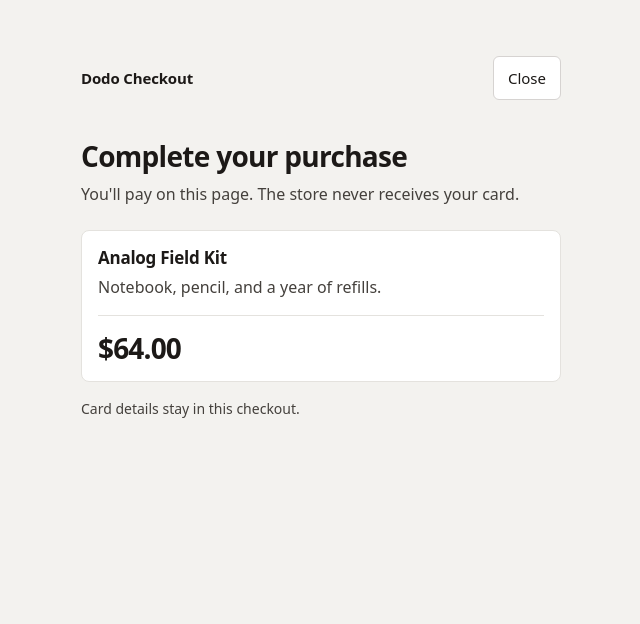
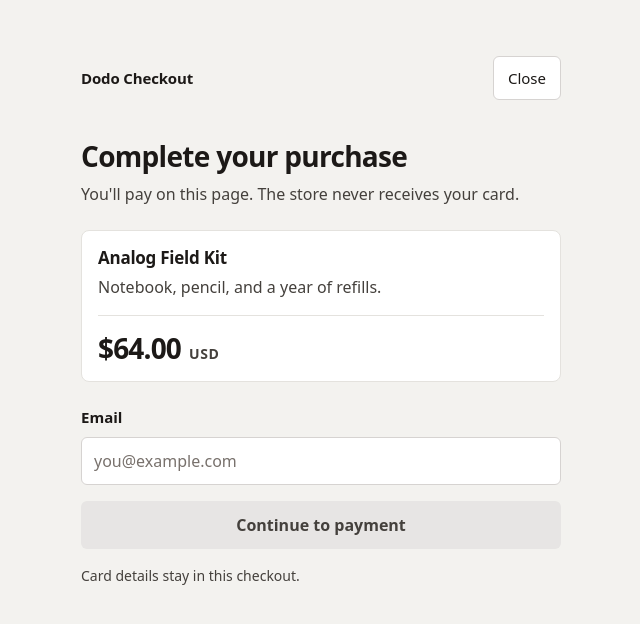
Before and after one commit to paruljamwal/dodo-embeddable-checkout, a React (Vite) app: page / in a window 1280 px wide. Shown: the top 624 px of the page, without its empty margins (319-959 px from the left). Built offline with nearby package versions, Linux system fonts and the light colour scheme.

Commit message:
feat: add product and email step

```diff
--- a/src/checkout/checkout.css
+++ b/src/checkout/checkout.css
@@ -112,6 +112,9 @@ body {
 }
 
 .product-summary-price {
+  display: flex;
+  align-items: baseline;
+  gap: 8px;
   margin: 0;
   color: #1c1917;
   font-size: 1.75rem;
@@ -119,6 +122,118 @@ body {
   letter-spacing: -0.03em;
   line-height: 1.2;
   font-variant-numeric: tabular-nums;
+}
+
+.product-summary-currency {
+  color: #44403c;
+  font-size: 0.875rem;
+  font-weight: 600;
+  letter-spacing: 0.04em;
+}
+
+.checkout-field {
+  margin-top: 24px;
+}
+
+.checkout-label {
+  display: block;
+  margin-bottom: 8px;
+  font-size: 0.9375rem;
+  font-weight: 600;
+}
+
+.checkout-input {
+  width: 100%;
+  min-height: 48px;
+  padding: 0 12px;
+  border: 1px solid #d6d3d1;
+  border-radius: 6px;
+  background: #fff;
+  color: inherit;
+  font: inherit;
+}
+
+.checkout-input::placeholder {
+  color: #78716c;
+}
+
+.checkout-input:focus-visible {
+  outline: 2px solid #1c1917;
+  outline-offset: 2px;
+}
+
+.checkout-input[aria-invalid='true'] {
+  border-color: #9f1239;
+}
+
+.checkout-error {
+  margin: 8px 0 0;
+  color: #9f1239;
+  font-size: 0.875rem;
+  font-weight: 600;
+}
+
+.checkout-primary {
+  width: 100%;
+  min-height: 48px;
+  margin-top: 16px;
+  border: 0;
+  border-radius: 6px;
+  background: #1c1917;
+  color: #fff;
+  font: inherit;
+  font-weight: 600;
+  cursor: pointer;
+}
+
+.checkout-primary:hover:not(:disabled) {
+  background: #292524;
+}
+
+.checkout-primary:active:not(:disabled) {
+  background: #0c0a09;
+}
+
+.checkout-primary:focus-visible {
+  outline: 2px solid #1c1917;
+  outline-offset: 2px;
+}
+
+.checkout-primary:disabled {
+  background: #e7e5e4;
+  color: #44403c;
+  cursor: not-allowed;
+}
+
+.checkout-back {
+  margin-top: 24px;
+  min-height: 44px;
+  padding: 0 14px;
+  border: 1px solid #d6d3d1;
+  border-radius: 6px;
+  background: #fff;
+  color: #1c1917;
+  font: inherit;
+  font-size: 0.9375rem;
+  cursor: pointer;
+}
+
+.checkout-back:hover {
+  background: #f7f6f4;
+}
+
+.checkout-back:active {
+  background: #efece8;
+}
+
+.checkout-back:focus-visible {
+  outline: 2px solid #1c1917;
+  outline-offset: 2px;
+}
+
+.checkout-step-heading:focus {
+  outline: 2px solid #1c1917;
+  outline-offset: 4px;
 }
 
 .checkout-trust {
--- /dev/null
+++ b/src/checkout/components/EmailForm.tsx
@@ -0,0 +1,67 @@
+import type { FormEvent, RefObject } from 'react'
+import { getEmailError } from '../email.ts'
+
+const emailFieldId = 'checkout-email'
+const emailErrorId = 'checkout-email-error'
+
+type EmailFormProps = {
+  email: string
+  error: string | null
+  inputRef: RefObject<HTMLInputElement | null>
+  onEmailChange: (value: string) => void
+  onEmailBlur: (value: string) => void
+  onContinue: () => void
+}
+
+export function EmailForm({
+  email,
+  error,
+  inputRef,
+  onEmailChange,
+  onEmailBlur,
+  onContinue,
+}: EmailFormProps) {
+  function handleSubmit(event: FormEvent<HTMLFormElement>) {
+    event.preventDefault()
+    onContinue()
+  }
+
+  return (
+    <form className="checkout-email" noValidate onSubmit={handleSubmit}>
+      <div className="checkout-field">
+        <label className="checkout-label" htmlFor={emailFieldId}>
+          Email
+        </label>
+        <input
+          ref={inputRef}
+          id={emailFieldId}
+          className="checkout-input"
+          name="email"
+          type="email"
+          inputMode="email"
+          autoComplete="email"
+          autoCapitalize="none"
+          placeholder="you@example.com"
+          required
+          value={email}
+          aria-invalid={error ? true : undefined}
+          aria-describedby={error ? emailErrorId : undefined}
+          onChange={(event) => onEmailChange(event.target.value)}
+          onBlur={(event) => onEmailBlur(event.currentTarget.value)}
+        />
+        {error ? (
+          <p className="checkout-error" id={emailErrorId} role="alert">
+            {error}
+          </p>
+        ) : null}
+      </div>
+      <button
+        className="checkout-primary"
+        type="submit"
+        disabled={getEmailError(email) !== null}
+      >
+        Continue to payment
+      </button>
+    </form>
+  )
+}
--- a/src/checkout/components/ProductSummary.tsx
+++ b/src/checkout/components/ProductSummary.tsx
@@ -10,7 +10,10 @@ export function ProductSummary({ product }: ProductSummaryProps) {
       <h2>{product.name}</h2>
       <p className="product-summary-description">{product.description}</p>
       <hr />
-      <p className="product-summary-price">{formatProductPrice(product)}</p>
+      <p className="product-summary-price">
+        <span>{formatProductPrice(product)}</span>
+        <span className="product-summary-currency">{product.currency}</span>
+      </p>
     </article>
   )
 }
--- /dev/null
+++ b/src/checkout/email.ts
@@ -0,0 +1,15 @@
+const emailPattern = /^[^\s@]+@[^\s@]+\.[^\s@]+$/
+
+export function getEmailError(value: string): string | null {
+  const email = value.trim()
+
+  if (!email) {
+    return 'Enter your email.'
+  }
+
+  if (!emailPattern.test(email)) {
+    return 'Enter a valid email address.'
+  }
+
+  return null
+}
--- a/src/checkout/pages/CheckoutPage.tsx
+++ b/src/checkout/pages/CheckoutPage.tsx
@@ -1,20 +1,95 @@
+import { useRef, useState } from 'react'
+import { flushSync } from 'react-dom'
 import { CheckoutHeader } from '../components/CheckoutHeader.tsx'
 import { CheckoutLayout } from '../components/CheckoutLayout.tsx'
+import { EmailForm } from '../components/EmailForm.tsx'
 import { ProductSummary } from '../components/ProductSummary.tsx'
+import { getEmailError } from '../email.ts'
 import { mockProduct } from '../product.ts'
 import '../checkout.css'
 
+const checkoutSteps = {
+  details: 'details',
+  payment: 'payment',
+} as const
+
+type CheckoutStep = (typeof checkoutSteps)[keyof typeof checkoutSteps]
+
 export function CheckoutPage() {
+  const [step, setStep] = useState<CheckoutStep>(checkoutSteps.details)
+  const [email, setEmail] = useState('')
+  const [emailError, setEmailError] = useState<string | null>(null)
+  const emailInputRef = useRef<HTMLInputElement>(null)
+  const paymentHeadingRef = useRef<HTMLHeadingElement>(null)
+
+  function handleEmailChange(value: string) {
+    setEmail(value)
+
+    if (emailError) {
+      setEmailError(getEmailError(value))
+    }
+  }
+
+  function handleEmailBlur(value: string) {
+    setEmailError(getEmailError(value))
+  }
+
+  function handleContinue() {
+    const nextError = getEmailError(email)
+
+    if (nextError) {
+      setEmailError(nextError)
+      emailInputRef.current?.focus()
+      return
+    }
+
+    flushSync(() => {
+      setStep(checkoutSteps.payment)
+    })
+    paymentHeadingRef.current?.focus()
+  }
+
+  function handleBack() {
+    flushSync(() => {
+      setStep(checkoutSteps.details)
+    })
+    emailInputRef.current?.focus()
+  }
+
   return (
     <CheckoutLayout>
       <CheckoutHeader />
       <main className="checkout-main">
+        {step === checkoutSteps.details ? (
+          <>
             <h1>Complete your purchase</h1>
             <p className="checkout-lede">
               You'll pay on this page. The store never receives your card.
             </p>
             <ProductSummary product={mockProduct} />
+            <EmailForm
+              email={email}
+              error={emailError}
+              inputRef={emailInputRef}
+              onEmailChange={handleEmailChange}
+              onEmailBlur={handleEmailBlur}
+              onContinue={handleContinue}
+            />
             <p className="checkout-trust">Card details stay in this checkout.</p>
+          </>
+        ) : (
+          <>
+            <h1 ref={paymentHeadingRef} className="checkout-step-heading" tabIndex={-1}>
+              Payment
+            </h1>
+            <p className="checkout-lede">You'll enter your card here.</p>
+            <ProductSummary product={mockProduct} />
+            <button type="button" className="checkout-back" onClick={handleBack}>
+              Back to email
+            </button>
+            <p className="checkout-trust">Card details stay in this checkout.</p>
+          </>
+        )}
       </main>
     </CheckoutLayout>
   )
```
Lines whose indentation alone changed are shown as unchanged.
